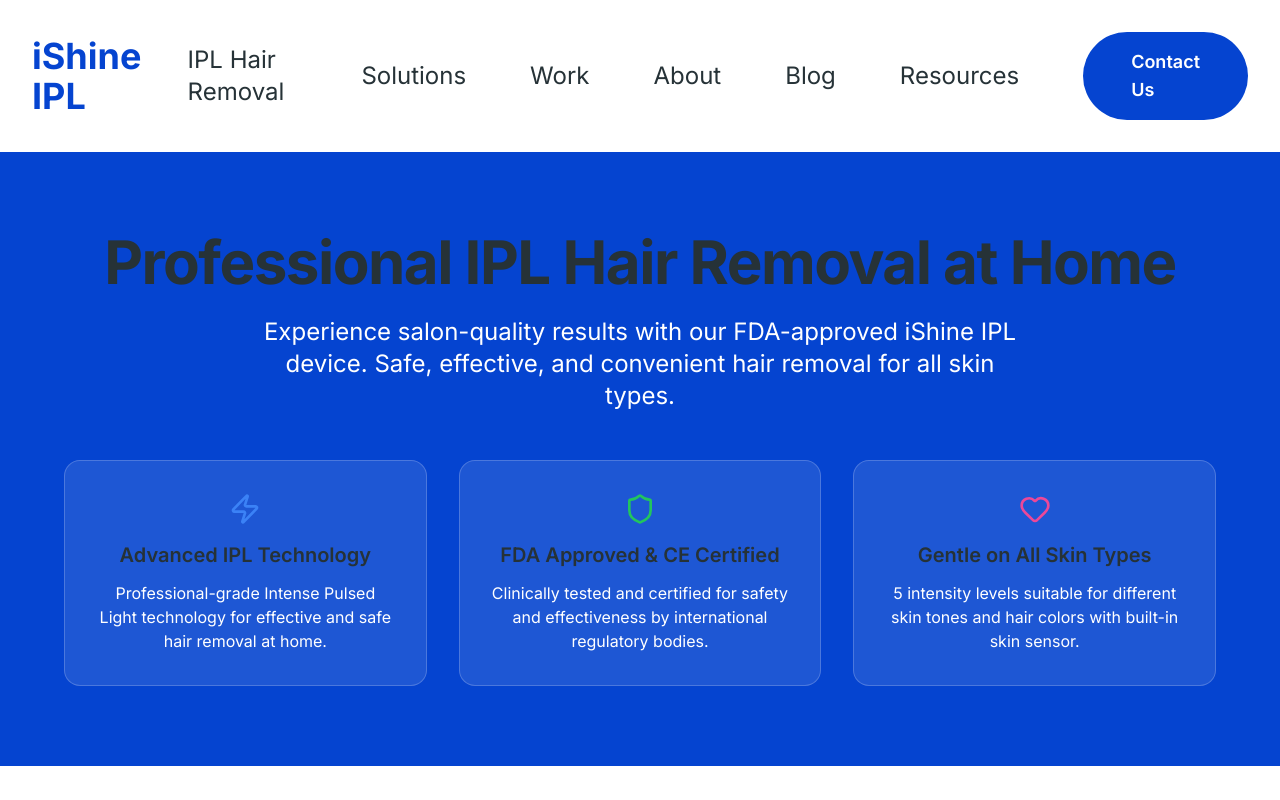
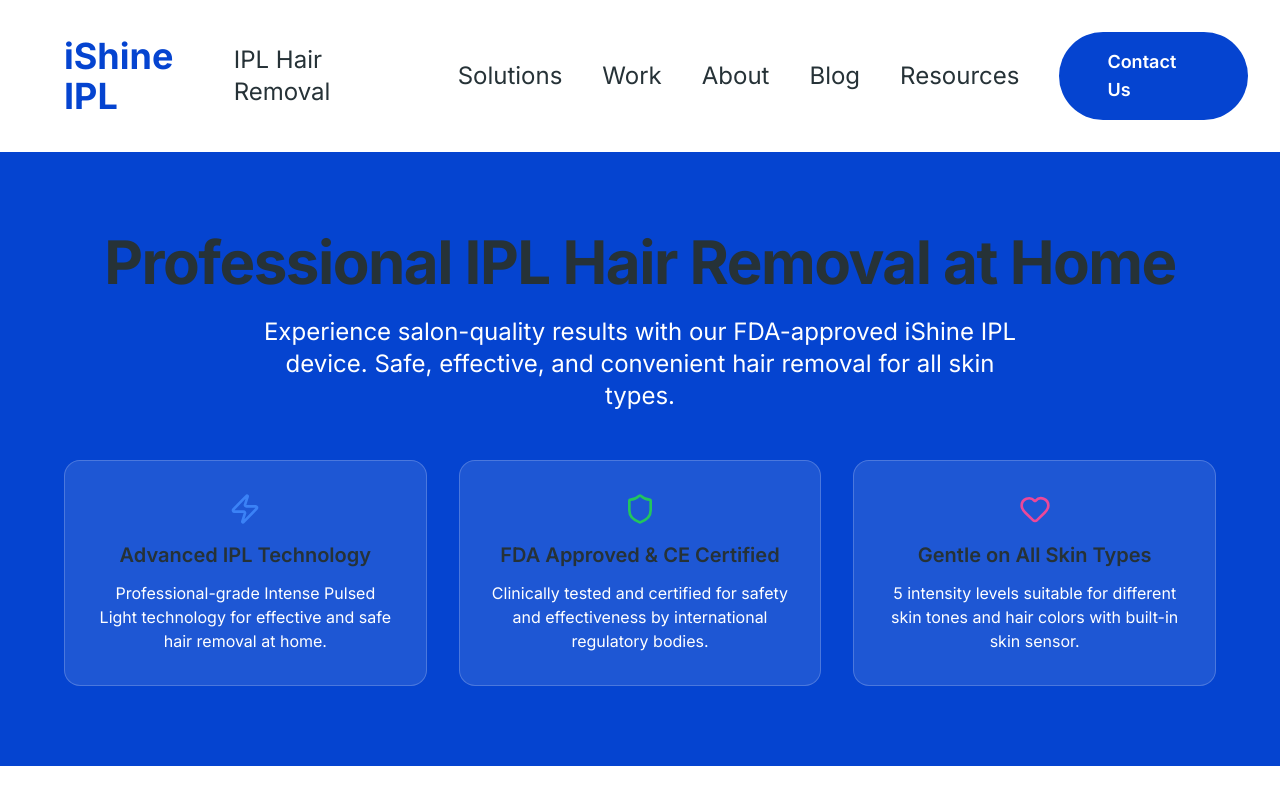
Before and after one commit to WHONOTDESIGNIT/trae0926, a Next.js app: page / in a window 1280 px wide. Shown: the top 800 px of the page. Built offline with nearby package versions, Linux system fonts and the light colour scheme.

Commit message:
Adjust navigation spacing and logo position

```diff
--- a/app/page.jsx
+++ b/app/page.jsx
@@ -78,8 +78,8 @@
       <header className="sticky top-0 z-50" style={{backgroundColor: '#FFFFFF', color: '#263237'}}>
         <div className="container mx-auto px-8 py-8">
           <div className="flex justify-between items-center">
-            <div className="text-4xl font-bold" style={{color: '#0544d0'}}>iShine IPL</div>
-            <nav className="hidden md:flex space-x-16">
+            <div className="text-4xl font-bold ml-8" style={{color: '#0544d0'}}>iShine IPL</div>
+            <nav className="hidden md:flex space-x-10">
               <a href="/ipl-hair-removal" className="flex items-center hover:opacity-80 transition-colors no-underline text-2xl" style={{color: '#263237', textDecoration: 'none'}}>IPL Hair Removal</a>
               <a href="/services" className="flex items-center hover:opacity-80 transition-colors no-underline text-2xl" style={{color: '#263237', textDecoration: 'none'}}>Solutions</a>
               <a href="/work" className="flex items-center hover:opacity-80 transition-colors no-underline text-2xl" style={{color: '#263237', textDecoration: 'none'}}>Work</a>
```
